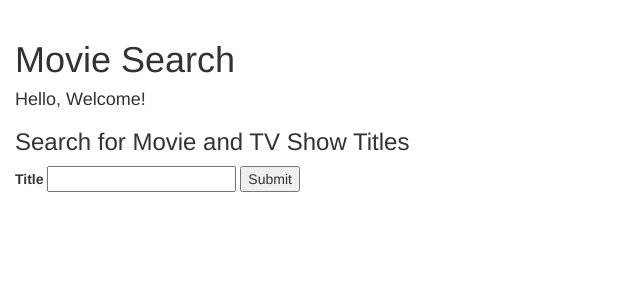
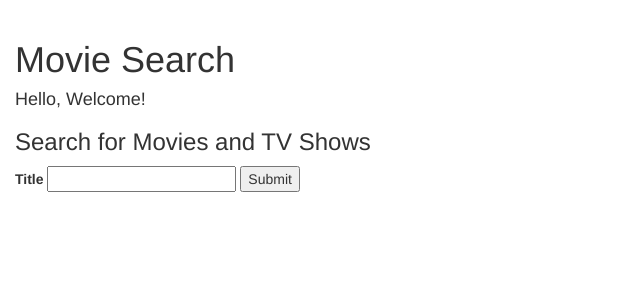
Before and after one commit to blissdismissed/movie-data, a Flask app: page / in a window 1280 px wide. Shown: the part 52-352 px from the top of the page, without its empty margins (0-640 px from the left). Run offline with Flask 2, Linux system fonts and the light colour scheme; some libraries are stand-ins or nearby versions.

Commit message:
modified wording on homepage

```diff
--- a/app/templates/index.html
+++ b/app/templates/index.html
@@ -6,7 +6,7 @@
     <h1>Movie Search</h1>
         <h4>Hello, Welcome!</h4>
 
-        <h3>Search for Movie and TV Show Titles</h3>
+        <h3>Search for Movies and TV Shows</h3>
 
     <form action="/search" method="post" nonvalidate>
       <p>
```
